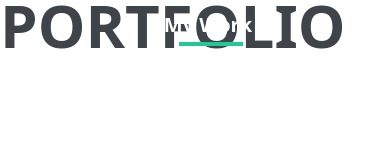
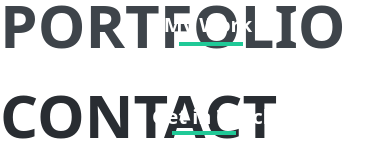
Before and after one commit to protapkrghosh/protap-ghosh-portfolio, a React (Vite) app: page / in a window 390 px wide. Shown: the part 4466-4623 px from the top of the page. Before the commit the page ends 4536 px from the top, so only its background shows below. Built offline with nearby package versions, Linux system fonts and the light colour scheme.

Commit message:
add contact header

```diff
--- a/src/Layout/Main.jsx
+++ b/src/Layout/Main.jsx
@@ -4,6 +4,7 @@ import AboutMe from '../Pages/AboutMe/AboutMe';
 // import SectionTitle from '../Components/SectionTitle/SectionTitle';
 import Skills from '../Pages/Skills/Skills';
 import Project from '../Pages/Project/Project';
+import Contact from '../Pages/Contact/Contact';
 
 const Main = () => {
    return (
@@ -12,6 +13,7 @@ const Main = () => {
          <AboutMe />
          <Skills />
          <Project />
+         <Contact />
       </div>
    );
 };
--- /dev/null
+++ b/src/Pages/Contact/Contact.css
@@ -0,0 +1,67 @@
+/* contact Header */
+.contact {
+   position: relative;
+}
+
+.contact-title {
+   color: #292D32;
+   font-size: 128px;
+   font-weight: bold;
+   text-transform: uppercase;
+}
+
+.contact-subTitle {
+   color: #ffffff;
+   font-size: 40px;
+   font-weight: bold;
+   position: absolute;
+   top: 35%;
+   left: 41%;
+}
+
+.contact hr {
+   width: 5em;
+   background: #20C997;
+   border-top: 0;
+   border-left: 0;
+   border-right: 0;
+   padding: 2px;
+   position: absolute;
+   top: 66%;
+   left: 47%;
+}
+
+@media only screen and (max-width: 768px) {
+   .contact-title {
+      font-size: 90px;
+   }
+
+   .contact-subTitle {
+      font-size: 30px;
+      top: 31%;
+      left: 38%;
+   }
+
+   .contact hr {
+      top: 65%;
+      left: 45%;
+   }
+}
+
+@media only screen and (max-width: 576px) {
+   .contact-title {
+      font-size: 60px;
+   }
+
+   .contact-subTitle {
+      font-size: 20px;
+      top: 35%;
+      left: 39%;
+   }
+
+   .contact hr {
+      width: 4em;
+      top: 68%;
+      left: 44%;
+   }
+}
--- /dev/null
+++ b/src/Pages/Contact/Contact.jsx
@@ -0,0 +1,20 @@
+import Container from "../../Components/Container";
+import './Contact.css'
+
+const Contact = () => {
+   return (
+      <div className='bg-[#212529] pt-10 pb-16'>
+         <Container>
+            <div className="text-center contact" data-aos="fade-up" data-aos-duration="1000">
+               <h1 className="contact-title">Contact</h1>
+               <h2 className="contact-subTitle">Get in Touch</h2>
+               <hr />
+            </div>
+
+
+         </Container>
+      </div>
+   );
+};
+
+export default Contact;
```
